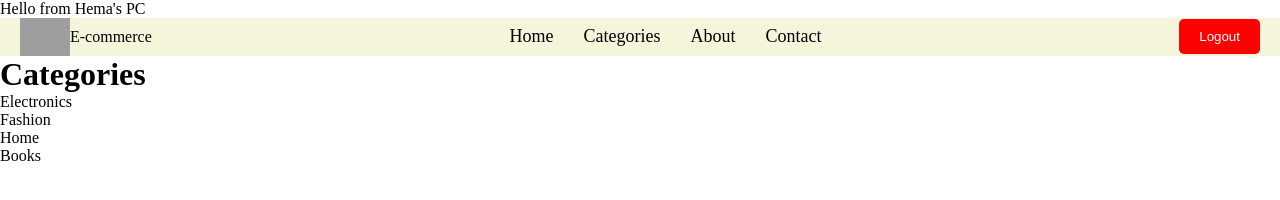
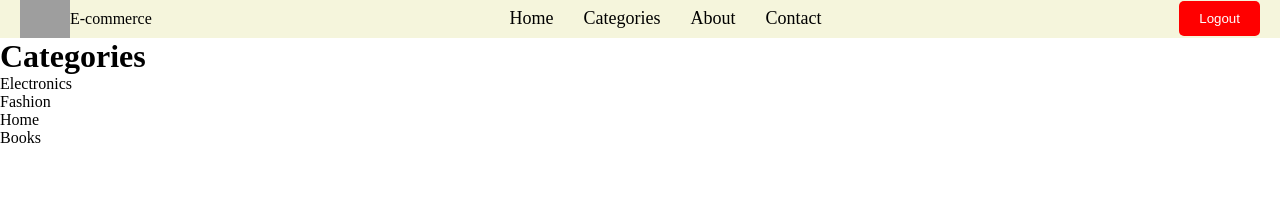
Before and after one commit to HemaEzzat123/E-commerce-native, a website with bundled scripts: page index.html in a window 1280 px wide. Built offline with nearby package versions, Linux system fonts and the light colour scheme; grey boxes are pictures that could not be loaded.

Commit message:
index.html

```diff
--- a/index.html
+++ b/index.html
@@ -10,7 +10,6 @@
     <div id="root">
       <!-- <h1>Categories</h1>
       <ul id="categoryList"></ul> -->
-      <div>Hello from Hema's PC</div>
     </div>
     <script src="https://cdn.jsdelivr.net/npm/axios/dist/axios.min.js"></script>
     <script type="module" src="index.js"></script>
```
